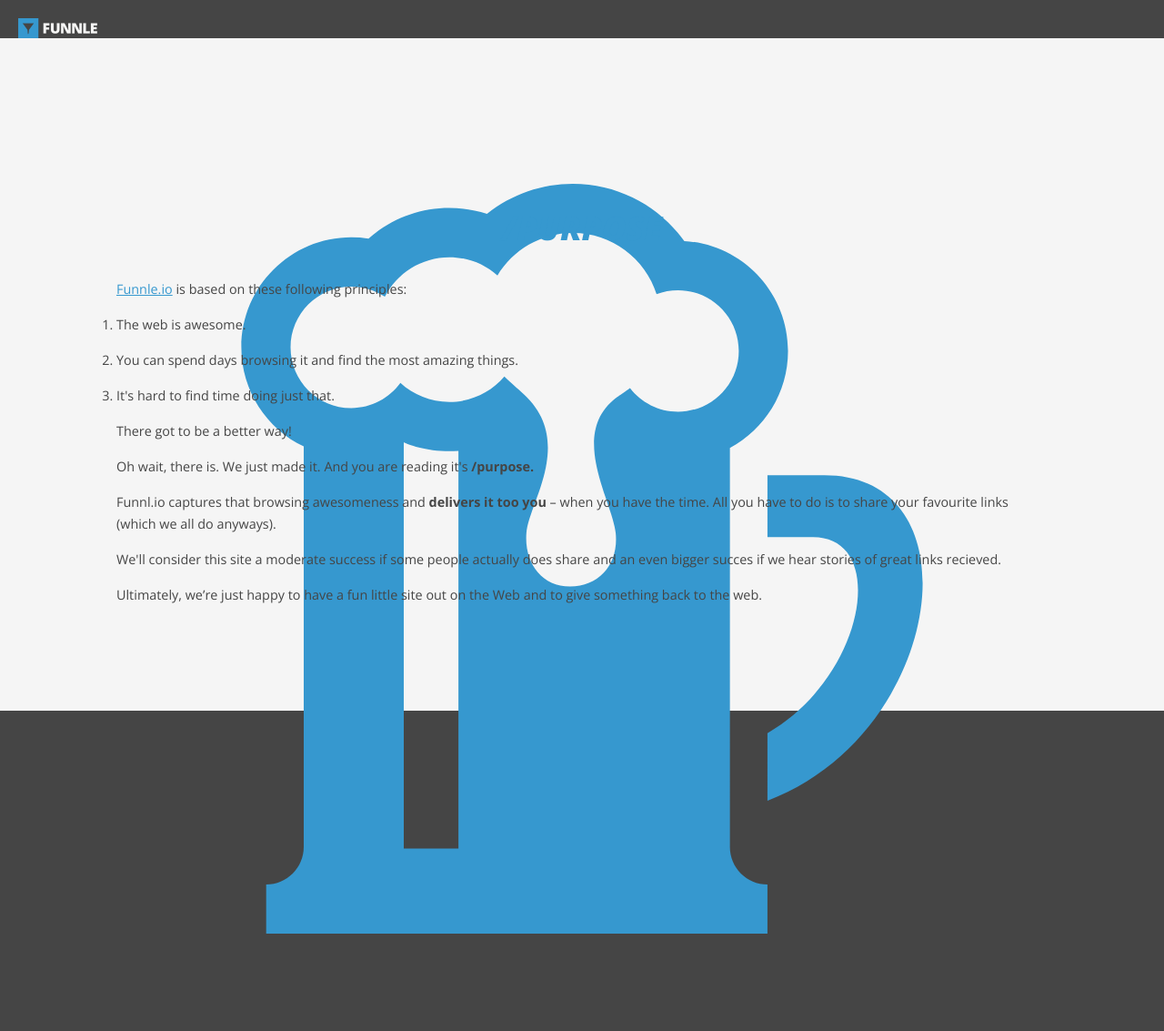
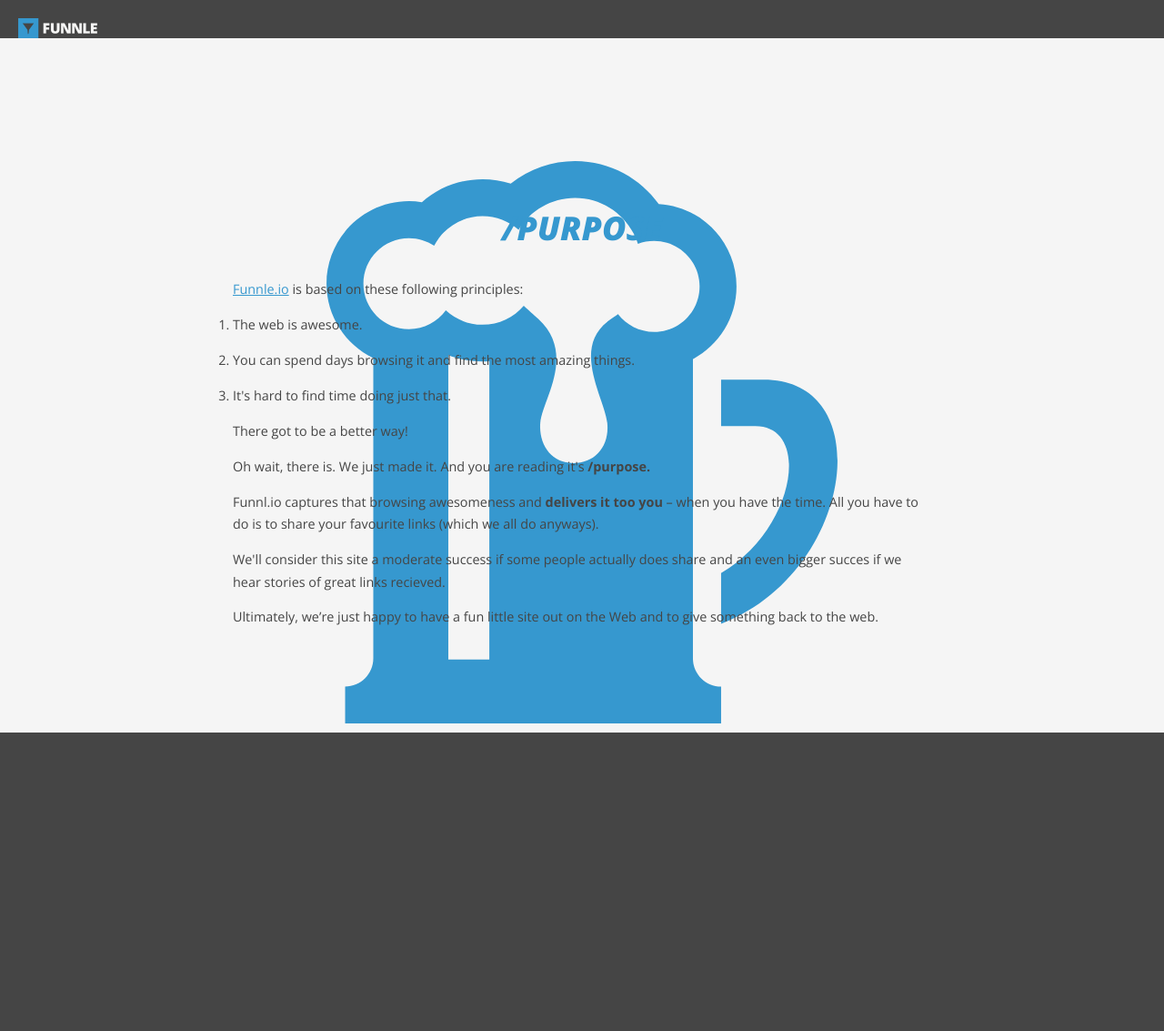
Before and after one commit to samirfors/funnle, a Jekyll site: the page built from purpose.html, in a window 1280 px wide. Shown: the whole page at 91% size. Built offline with Jekyll 4.4.1, drawn with Linux system fonts in a browser that asks for light colours; Markdown is read by kramdown in place of the engine named in the settings; after the commit the page ends 900 px from its top, so only the background shows below that.

```diff
--- a/_sass/app.sass
+++ b/_sass/app.sass
@@ -82,9 +82,9 @@ h3
 .page
   background: $white
   color: $black
-  width: 80%
-  padding-left: 10%
-  padding-right: 10%
+  width: 60%
+  padding-left: 20%
+  padding-right: 20%
   font-size: 1.2em
   line-height: 1.7em
   padding-top: 60px
--- a/css/app.css
+++ b/css/app.css
@@ -108,9 +108,9 @@ h3 {
 .page {
   background: whitesmoke;
   color: #454545;
-  width: 80%;
-  padding-left: 10%;
-  padding-right: 10%;
+  width: 60%;
+  padding-left: 20%;
+  padding-right: 20%;
   font-size: 1.2em;
   line-height: 1.7em;
   padding-top: 60px;
```
